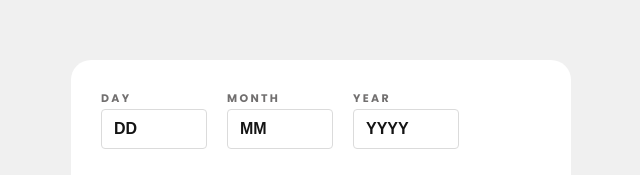
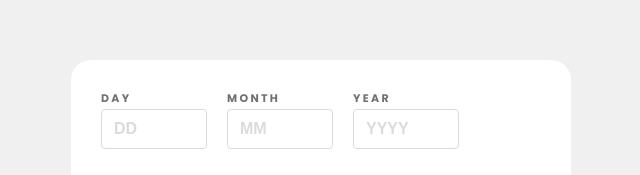
Before and after one commit to leodev9911/age-calculator-app-main, a plain HTML site: page index.html in a window 1280 px wide. Shown: the part 140-315 px from the top of the page, without its empty margins (319-959 px from the left). Drawn offline with Linux system fonts and the light colour scheme.

Commit message:
Update styles.css

```diff
--- a/styles.css
+++ b/styles.css
@@ -89,7 +89,7 @@ form {
     color: var(--off-black);
 }
 .input::placeholder {
-    color: var(--off-black);
+    color: var(--light-grey);
 }
 .input:focus {
     border: 1px solid var(--purple);
```
